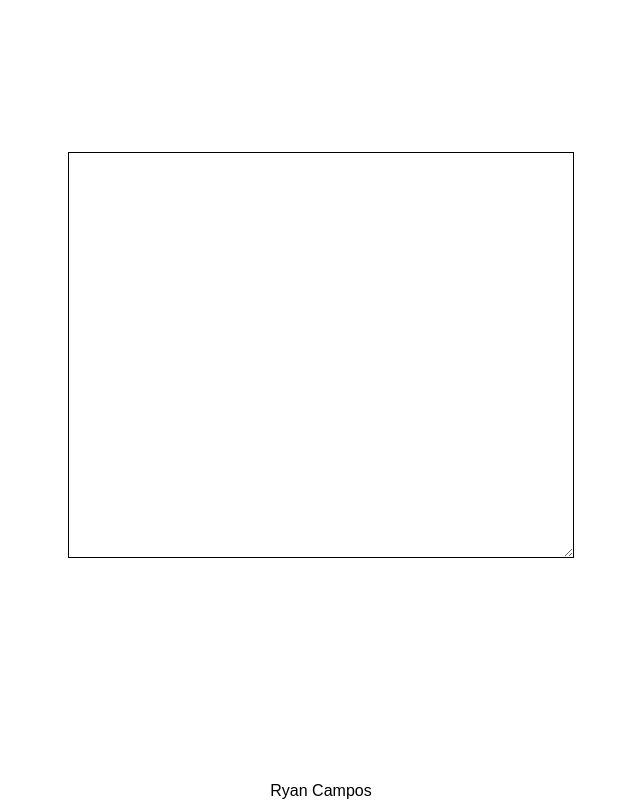
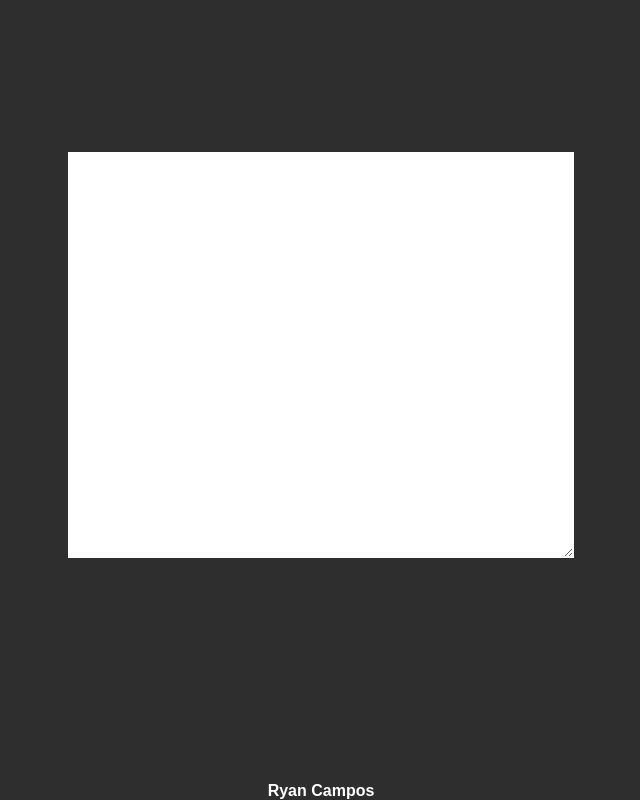
Before and after one commit to RyanCamposs/Contador-de-Caracteres, a plain HTML site: page index.html in a window 1280 px wide. Shown: the whole page, without its empty margins (319-959 px from the left). Drawn offline with Linux system fonts and the light colour scheme.

Commit message:
first commit

```diff
--- a/index.html
+++ b/index.html
@@ -4,7 +4,7 @@
     <meta charset="UTF-8">
     <meta http-equiv="X-UA-Compatible" content="IE=edge">
     <meta name="viewport" content="width=device-width, initial-scale=1.0">
-    <title>Contador de letrar</title>
+    <title>Contador de Caracteres</title>
     <link rel="stylesheet" href="style.css"
 </head>
 <body>
--- a/style.css
+++ b/style.css
@@ -5,12 +5,14 @@ body {
     justify-content: center;
     flex-direction: column;
     font-family: Arial, Helvetica, sans-serif;
+    background-color: rgb(46, 46, 46);
 }
 #text {
     width: 500px;
     height: 400px;
-    border: 1px solid black;
+    border: 1px solid rgb(255, 255, 255);
     text-align: start;
+    color: rgb(0, 0, 0);
 }
 
 textarea {
@@ -22,9 +24,12 @@ p {
     text-align: center;
     font-size: 23px;
     font-weight: bold;
+    color: gold;
 }
 
 footer{
     position: absolute;
     bottom: 0;
+    color: white;
+    font-weight: bold;
 }
```
